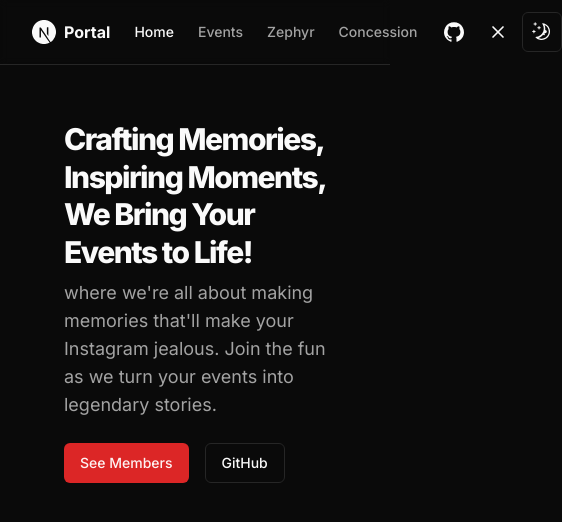
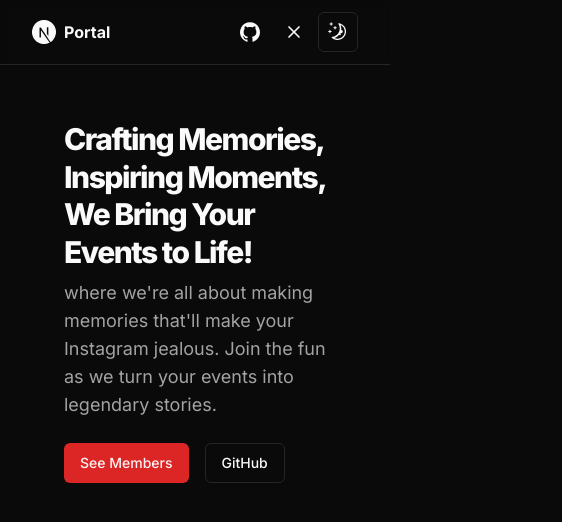
Before and after one commit to TechnicalVidya/portal, a Next.js app: page / in a window 390 px wide. Shown: the top 522 px of the page, 562 px wide, since content can reach past the window. Built offline with nearby package versions, Linux system fonts and the light colour scheme.

Commit message:
Hidden Nav items for mobile

```diff
--- a/src/components/nav/main-nav.js
+++ b/src/components/nav/main-nav.js
@@ -20,7 +20,7 @@ function MainNav({ items }) {
         <span className="inline-block font-bold">{siteConfig.name}</span>
       </Link>
       {items && items.length ? (
-        <nav className="flex gap-6">
+        <nav className="md:flex hidden gap-6">
           {items.map(
             (item, index) =>
               item.href && (
--- a/src/components/nav/toggle-theme.js
+++ b/src/components/nav/toggle-theme.js
@@ -24,7 +24,7 @@ export function ThemeToggle() {
           <span className="sr-only">Toggle theme</span>
         </Button>
       </DropdownMenuTrigger>
-      <DropdownMenuContent align="end">
+      <DropdownMenuContent align="end" className="z-50">
         <DropdownMenuItem onClick={() => setTheme("light")}>
           Light
         </DropdownMenuItem>
```
